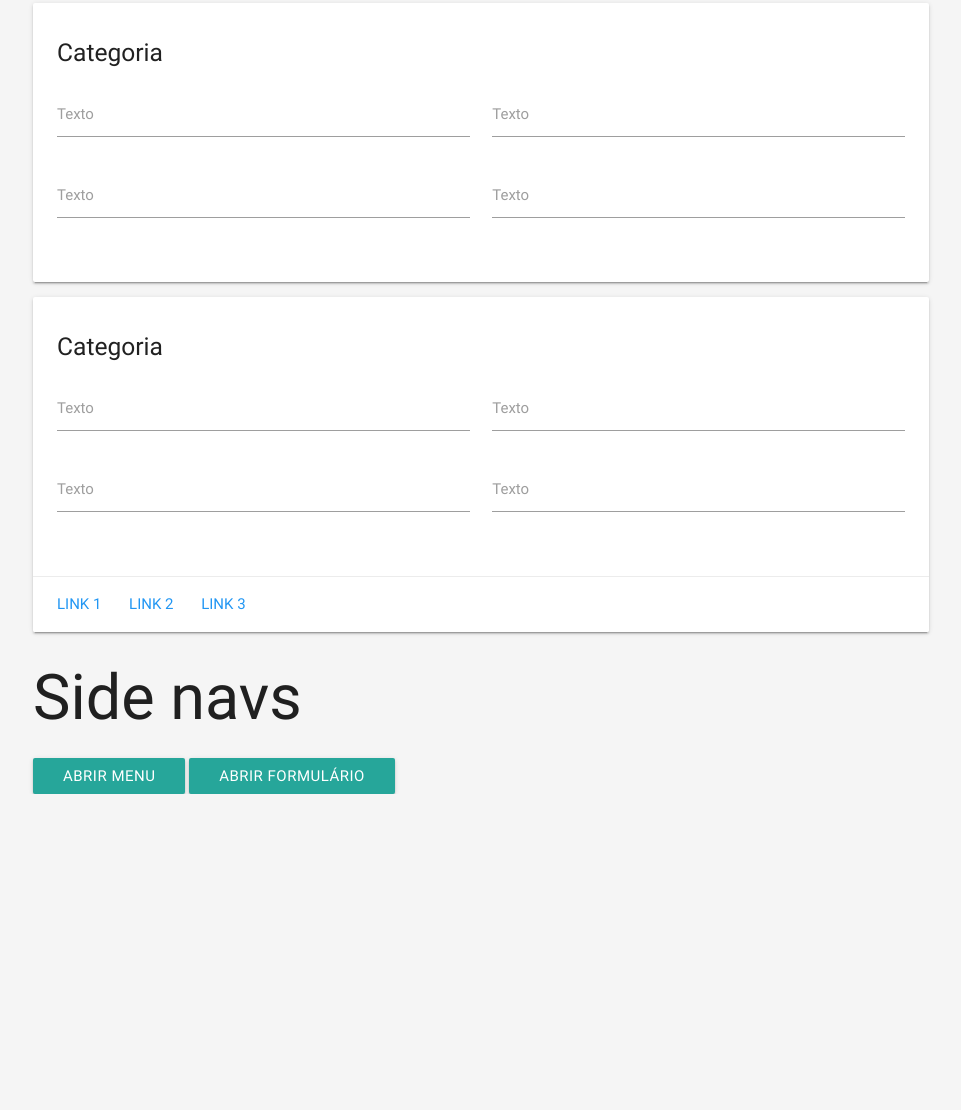
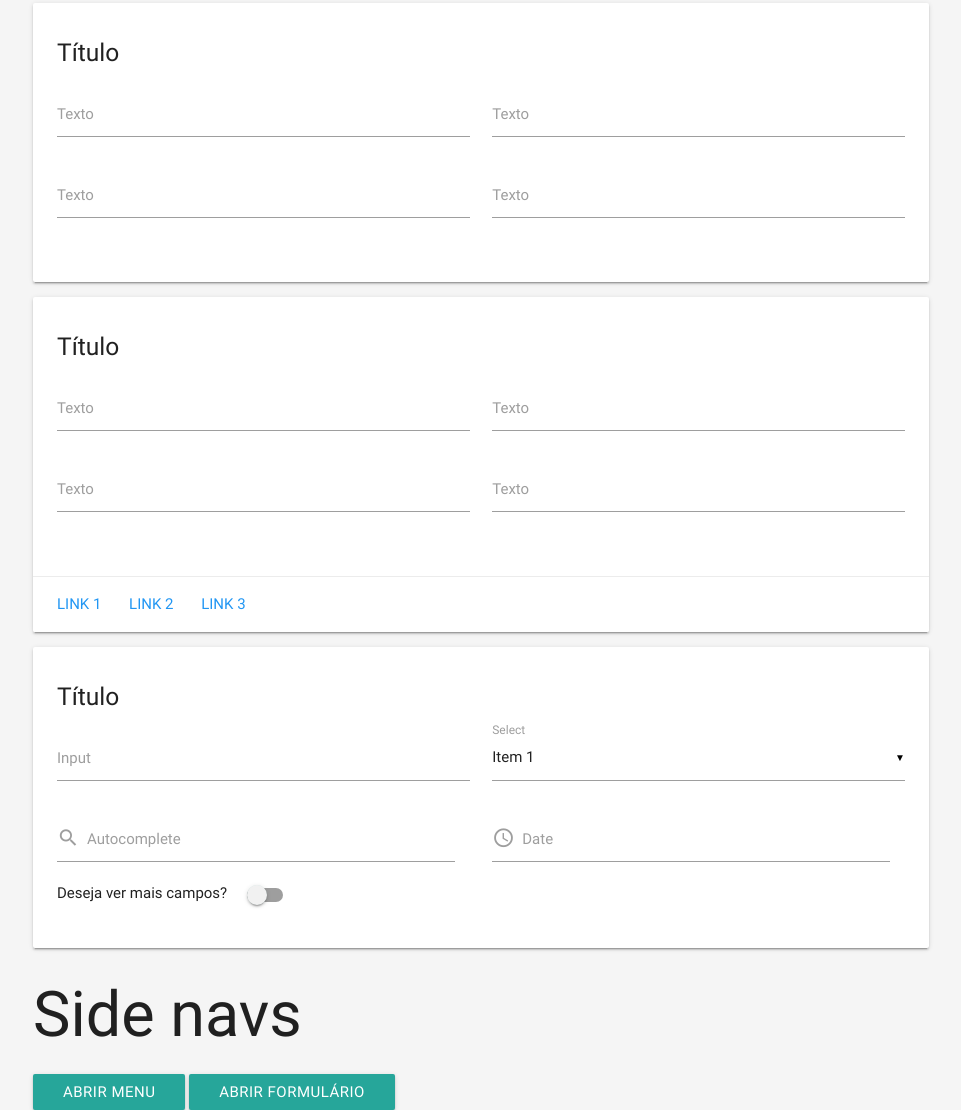
Before and after one commit to myrp/myrp.ux, a plain HTML site: page componentes.html in a window 1280 px wide. Shown: the part 2854-3964 px from the top of the page, without its empty margins (159-1120 px from the left). Before the commit the page ends 3648 px from the top, so only its background shows below. Drawn offline with nearby package versions, Linux system fonts and the light colour scheme.

Commit message:
LW: Adicionando alguns tipos de campos

```diff
--- a/componentes.html
+++ b/componentes.html
@@ -241,7 +241,7 @@
         <h1>Formulários</h1>
 
         <div class="card-panel">
-            <h5>Categoria</h5>
+            <h5>Título</h5>
             <div class="row">
                 <div class="col s12 m6 input-field">
                     <input id="input1" type="text">
@@ -264,7 +264,7 @@
 
         <div class="card">
             <div class="card-content">
-                <h5>Categoria</h5>
+                <h5>Título</h5>
                 <div class="row">
                     <div class="col s12 m6 input-field">
                         <input id="input5" type="text">
@@ -291,12 +291,52 @@
             </div>
         </div>
 
+        <div class="card-panel">
+            <h5>Título</h5>
+            <div class="row">
+                <div class="col s12 m6 input-field">
+                    <input id="input16" type="text">
+                    <label for="input16">Input</label>
+                </div>
+                <div class="col s12 m6 input-field">
+                    <select id="input13">
+                        <option>Item 1</option>
+                        <option>Item 2</option>
+                        <option>Item 3</option>
+                    </select>
+                    <label for="input13">Select</label>
+                </div>
+                <div class="col s12 m6 input-field">
+                    <i class="material-icons prefix grey-text" style="font-size: 1.5rem; margin: 0.75rem 0;">search</i>
+                    <input id="input14" type="text" style="margin-left: 0; padding-left: 2rem">
+                    <label for="input14" style="margin-left: 2rem">Autocomplete</label>
+                </div>
+                <div class="col s12 m6 input-field">
+                    <i class="material-icons prefix grey-text" style="font-size: 1.5rem; margin: 0.75rem 0;">schedule</i>
+                    <input id="input14" type="text" style="margin-left: 0; padding-left: 2rem">
+                    <label for="input14" style="margin-left: 2rem">Date</label>
+                </div>
+                <div class="col s12">
+                    <div class="switch">
+                        Deseja ver mais campos?
+                        <label>
+                            <input type="checkbox">
+                            <span class="lever"></span>
+                        </label>
+                    </div>
+                </div>
+            </div>
+        </div>
+        <script type="text/javascript">
+            $('select').material_select();
+        </script>
+
         <h1>Side navs</h1>
 
         <ul id="side-nav1" class="side-nav">
             <li>
                 <div class="center blue">
-                    <img src="https://github.com/myrp/myrp.ux/raw/master/logo-branco.png" style="width: auto; height: 64px; margin: 24px">
+                    <img src="https://github.com/myrp/myrp.ux/raw/master/logo-branco.png" style="width: auto; height: 48px; margin: 24px">
                 </div>
             </li>
             <li><a href="#!"><i class="material-icons">cloud</i>Item 1</a></li>
@@ -344,7 +384,6 @@
                 menuWidth: 700
             });
         </script>
-
     </div>
 </body>
 </html>
```
